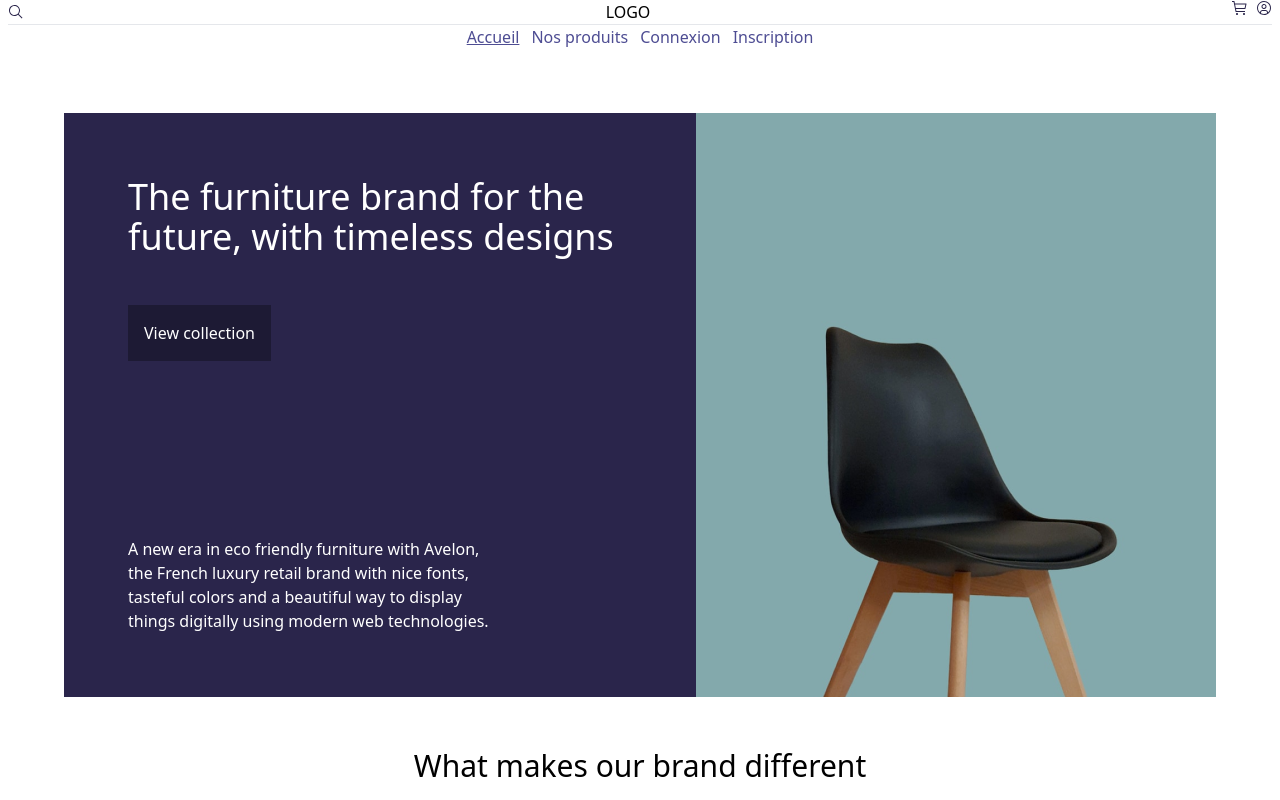
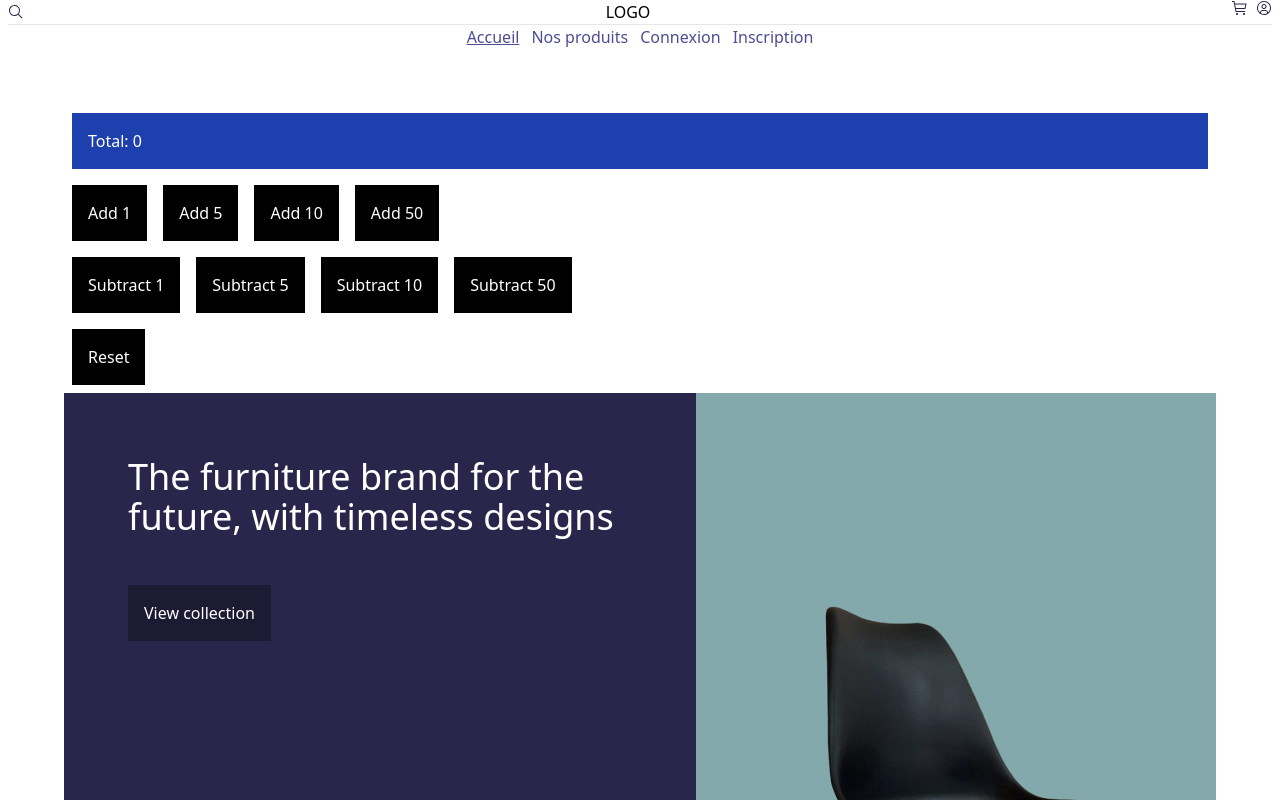
Before and after one commit to Lakym972/e-commerce, a React (Vite) app: page / in a window 1280 px wide. Shown: the top 800 px of the page. Built offline with nearby package versions, Linux system fonts and the light colour scheme; no server answers.

Commit message:
first reducer

```diff
--- /dev/null
+++ b/src/components/calculate/CalculateWithReducer.jsx
@@ -0,0 +1,112 @@
+import { useReducer } from "react";
+import reducer from "../../reducer/bankReducer/reducer.js";
+import BANKTYPES from "../../reducer/bankReducer/action.js";
+
+function CalculateWithUseReducer() {
+  const initialState = {
+    total: 0,
+    error: "",
+    debt: 0,
+  };
+  const [state, dispatch] = useReducer(reducer, initialState);
+
+  return (
+    <div>
+      <div className="m-2 p-4 bg-blue-800 text-white">
+        <p>Total: {state.total}</p>
+      </div>
+      {state.error ? (
+        <div className="m-2 p-4 bg-red-800 text-white">
+          <p>{state.error}</p>
+        </div>
+      ) : null}
+
+      {state.debt > 0 ? (
+        <div className="m-2 p-4 bg-yellow-800 text-white">
+          <p>Dette : {state.debt}</p>
+        </div>
+      ) : null}
+
+      <div>
+        <div>
+          <button
+            onClick={() =>
+              dispatch({ type: BANKTYPES.ADD, payload: { amount: 1 } })
+            }
+            className="m-2 p-4 bg-black text-white"
+          >
+            Add 1
+          </button>
+          <button
+            onClick={() =>
+              dispatch({ type: BANKTYPES.ADD, payload: { amount: 5 } })
+            }
+            className="m-2 p-4 bg-black text-white"
+          >
+            Add 5
+          </button>
+          <button
+            onClick={() =>
+              dispatch({ type: BANKTYPES.ADD, payload: { amount: 10 } })
+            }
+            className="m-2 p-4 bg-black text-white"
+          >
+            Add 10
+          </button>
+          <button
+            onClick={() =>
+              dispatch({ type: BANKTYPES.ADD, payload: { amount: 50 } })
+            }
+            className="m-2 p-4 bg-black text-white"
+          >
+            Add 50
+          </button>
+        </div>
+
+        <div>
+          <button
+            onClick={() =>
+              dispatch({ type: BANKTYPES.SUBSTRACT, payload: { amount: 1 } })
+            }
+            className="m-2 p-4 bg-black text-white"
+          >
+            Subtract 1
+          </button>
+          <button
+            onClick={() =>
+              dispatch({ type: BANKTYPES.SUBSTRACT, payload: { amount: 5 } })
+            }
+            className="m-2 p-4 bg-black text-white"
+          >
+            Subtract 5
+          </button>
+          <button
+            onClick={() =>
+              dispatch({ type: BANKTYPES.SUBSTRACT, payload: { amount: 10 } })
+            }
+            className="m-2 p-4 bg-black text-white"
+          >
+            Subtract 10
+          </button>
+          <button
+            onClick={() =>
+              dispatch({ type: BANKTYPES.SUBSTRACT, payload: { amount: 50 } })
+            }
+            className="m-2 p-4 bg-black text-white"
+          >
+            Subtract 50
+          </button>
+        </div>
+      </div>
+
+      <button
+        onClick={() => dispatch({ type: BANKTYPES.RESET })}
+        className="m-2 p-4 bg-black text-white"
+      >
+        Reset
+      </button>
+    </div>
+  );
+}
+
+export default CalculateWithUseReducer;
--- /dev/null
+++ b/src/components/calculate/CalculateWithUseState.jsx
@@ -0,0 +1,120 @@
+import { useState } from "react";
+
+function CaculateWithUseState() {
+  const [total, setTotal] = useState(0);
+  const [error, setError] = useState("");
+  const [debt, setDebt] = useState(0);
+
+  const handleAdd = (amount) => {
+    setError("");
+    setDebt((prevDebt) => {
+      const remainingDebt = prevDebt - amount;
+      if (remainingDebt > 0) {
+        return remainingDebt;
+      } else {
+        setTotal((prevTotal) => prevTotal + Math.abs(remainingDebt));
+        return 0;
+      }
+    });
+  };
+
+  const handleSubtract = (amount) => {
+    setTotal((prevTotal) => {
+      const remainingTotal = prevTotal - amount;
+      if (remainingTotal <= 0) {
+        setError("Tu vas avoir des dettes : paiement refusé");
+        setDebt((prevDebt) => prevDebt + Math.abs(remainingTotal));
+        return 0;
+      } else {
+        return remainingTotal;
+      }
+    });
+  };
+
+  const handleReset = () => {
+    setError("");
+    setTotal(0);
+    setDebt(0);
+  };
+
+  return (
+    <div>
+      <div className="m-2 p-4 bg-blue-800 text-white">
+        <p>Total: {total}</p>
+      </div>
+      {error ? (
+        <div className="m-2 p-4 bg-red-800 text-white">
+          <p>{error}</p>
+        </div>
+      ) : null}
+
+      {debt > 0 ? (
+        <div className="m-2 p-4 bg-yellow-800 text-white">
+          <p>Dette : {debt}</p>
+        </div>
+      ) : null}
+
+      <div>
+        <div>
+          <button
+            onClick={() => handleAdd(1)}
+            className="m-2 p-4 bg-black text-white"
+          >
+            Add 1
+          </button>
+          <button
+            onClick={() => handleAdd(5)}
+            className="m-2 p-4 bg-black text-white"
+          >
+            Add 5
+          </button>
+          <button
+            onClick={() => handleAdd(10)}
+            className="m-2 p-4 bg-black text-white"
+          >
+            Add 10
+          </button>
+          <button
+            onClick={() => handleAdd(50)}
+            className="m-2 p-4 bg-black text-white"
+          >
+            Add 50
+          </button>
+        </div>
+
+        <div>
+          <button
+            onClick={() => handleSubtract(1)}
+            className="m-2 p-4 bg-black text-white"
+          >
+            Subtract 1
+          </button>
+          <button
+            onClick={() => handleSubtract(5)}
+            className="m-2 p-4 bg-black text-white"
+          >
+            Subtract 5
+          </button>
+          <button
+            onClick={() => handleSubtract(10)}
+            className="m-2 p-4 bg-black text-white"
+          >
+            Subtract 10
+          </button>
+          <button
+            onClick={() => handleSubtract(50)}
+            className="m-2 p-4 bg-black text-white"
+          >
+            Subtract 50
+          </button>
+        </div>
+      </div>
+
+      <button onClick={handleReset} className="m-2 p-4 bg-black text-white">
+        Reset
+      </button>
+    </div>
+  );
+}
+
+export default CaculateWithUseState;
--- a/src/context/CartContextProvider.jsx
+++ b/src/context/CartContext/CartContextProvider.jsx
@@ -58,14 +58,10 @@ const CartContextProvider = ({ children }) => {
   const removeOneFromCart = (item) => {
     const isInCart = isProductInCart(item._id);
     if (isInCart) {
-      const myItemInCart = cart.find((oneItemInCart) => {
-        return oneItemInCart.productId === item._id;
-      })
+      const myItemInCart = cart.find((oneItemInCart) => oneItemInCart.productId === item._id);
       if (myItemInCart.quantity === 1) {
-        setCart(cart.filter((oneItem) => {
-            oneItem.productId !== item._id
+        setCart(cart.filter((oneItem) => oneItem.productId !== item._id));
           return;
-        }))
       } else {
         setCart(cart.map((oneItemInCart) => {
           if (oneItemInCart.productId === item._id) {
--- a/src/main.jsx
+++ b/src/main.jsx
@@ -11,7 +11,7 @@ import CartPage from "./pages/cart/index.jsx";
 import LoginPage from "./pages/login/index.jsx";
 import AccountPage from "./pages/account/index.jsx";
 import RegisterPage from "./pages/register/index.jsx";
-import CartContextProvider from './context/CartContextProvider.jsx';
+import CartContextProvider from './context/CartContext/CartContextProvider.jsx';
 
 const router = createBrowserRouter([
   {
--- a/src/pages/home/index.jsx
+++ b/src/pages/home/index.jsx
@@ -1,10 +1,12 @@
 import HeroBlock from "../../components/hero/HeroBlock.jsx";
 import Features from "../../components/features/index.jsx";
 import Listing from "../../components/listing/index.jsx";
+import CalculateWithUseReducer from "../../components/calculate/CalculateWithReducer.jsx";
 
 const HomePage = () => {
     return (
         <div className="m-16">
+        <CalculateWithUseReducer/>
         <HeroBlock/>
         <Features/>
         <Listing/>
--- a/src/pages/product/index.jsx
+++ b/src/pages/product/index.jsx
@@ -1,7 +1,7 @@
 import { useParams } from "react-router-dom";
 import useFetch from "../../hooks/useFetch";
 import { useContext, useState } from "react";
-import CartContext from "../../context/CartContext";
+import CartContext from "../../context/CartContext/CartContext";
 
 
 const ProductPage = () => {
--- /dev/null
+++ b/src/reducer/bankReducer/action.js
@@ -0,0 +1,7 @@
+const BANKTYPES = {
+    ADD: "add",
+    SUBSTRACT: "substract",
+    RESET: "reset",
+  };
+
+  export default BANKTYPES;
--- /dev/null
+++ b/src/reducer/bankReducer/reducer.js
@@ -0,0 +1,42 @@
+import BANKTYPES from "./action.js";
+
+
+const reducer = (state, action) => {
+  const amount = action.payload?.amount || 0;
+  const total = state.total;
+  const debt = state.debt;
+  const type = action.type;
+
+  switch (type) {
+    case BANKTYPES.ADD:
+      if (debt > 0) {
+        if (amount > debt) {
+          const reste = amount - debt;
+          return { ...state, debt: 0, error: "", total: reste };
+        }
+
+        return { ...state, debt: debt - amount };
+      }
+      return { ...state, total: total + amount };
+
+    case BANKTYPES.SUBSTRACT:
+      if (amount > total) {
+        const reste = amount - total;
+        return {
+          ...state,
+          total: 0,
+          debt: debt + reste,
+          error: "Tu vas avoir des dettes",
+        };
+      }
+
+      return { ...state, total: total - amount };
+
+    case BANKTYPES.RESET:
+      return { ...state, total: 0, error: "", debt: 0 };
+    default:
+      break;
+  }
+};
+
+export default reducer;
```
Also changed, not shown: src/context/CartContext/CartContext.jsx (renamed from src/context/CartContext.jsx), src/context/UserContext/UserContext.jsx (renamed from src/context/UserContext.jsx), src/context/UserContext/UserContextProvider.jsx (renamed from src/context/UserContextProvider.jsx).
